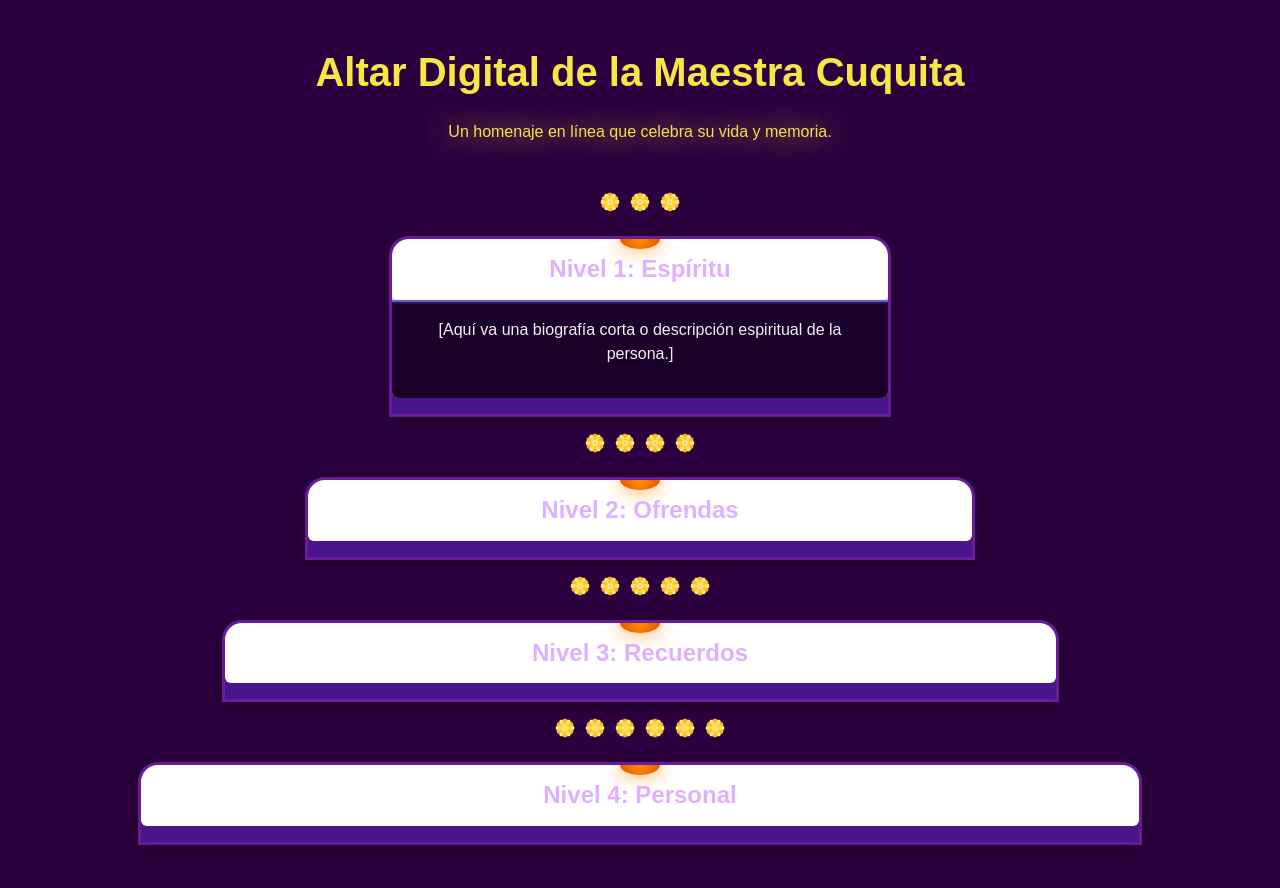
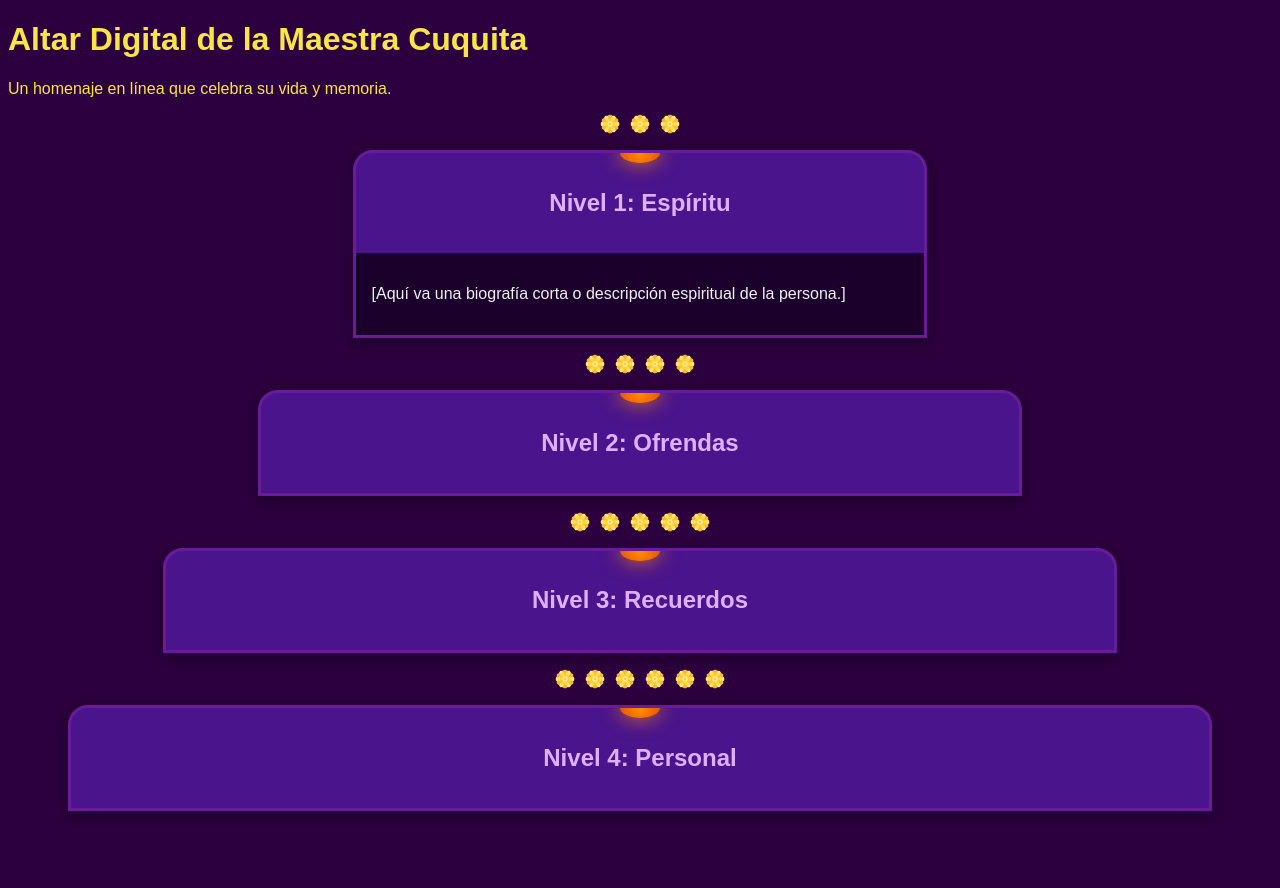
Before and after one commit to SebastianOrozcoMartinez/Dia-de-muertos, a plain HTML site: page index.html in a window 1280 px wide. Both pictures are taken after a click on the button "Nivel 1: Espíritu". After the commit the page ends 827 px from the top, so only its background shows below. Drawn offline with nearby package versions, Linux system fonts and the light colour scheme.

Commit message:
better GUI

```diff
--- a/index.html
+++ b/index.html
@@ -4,10 +4,6 @@
     <meta charset="UTF-8" />
     <meta name="viewport" content="width=device-width, initial-scale=1.0" />
     <title>Altar Digital - Maestra Cuquita</title>
-    <link
-      href="https://cdn.jsdelivr.net/npm/bootstrap@5.3.2/dist/css/bootstrap.min.css"
-      rel="stylesheet"
-    />
     <link rel="stylesheet" href="style.css" />
   </head>
   <body>
@@ -15,35 +11,21 @@
       <h1 class="mb-4 fw-bold" style="color: #f8e546">
         Altar Digital de la Maestra Cuquita
       </h1>
-      <p class="mb-5 text-flicker-in-glow" style="color: #f8e546">
+      <p class="mb-5" style="color: #f8e546">
         Un homenaje en línea que celebra su vida y memoria.
       </p>
 
-      <div
-        class="accordion d-flex flex-column align-items-center"
-        id="altarAccordion"
-      >
+      <div class="accordion">
         <!-- Nivel 1 -->
         <div class="marigold-line"><span></span><span></span><span></span></div>
-        <div
-          class="altar-level altar-tier-1"
-          data-bs-toggle="collapse"
-          data-bs-target="#nivel1"
-        >
-          <div class="accordion-item border-0 w-100">
+        <div class="altar-level altar-tier-1">
+          <div class="accordion-item">
             <h2 class="accordion-header">
-              <button
-                class="accordion-button collapsed w-100 justify-content-center"
-                type="button"
-              >
+              <button class="accordion-button" type="button">
                 <span class="level-title">Nivel 1: Espíritu</span>
               </button>
             </h2>
-            <div
-              id="nivel1"
-              class="accordion-collapse collapse"
-              data-bs-parent="#altarAccordion"
-            >
+            <div class="accordion-collapse">
               <div class="accordion-body">
                 <p>
                   [Aquí va una biografía corta o descripción espiritual de la
@@ -58,25 +40,14 @@
         <div class="marigold-line">
           <span></span><span></span><span></span><span></span>
         </div>
-        <div
-          class="altar-level altar-tier-2"
-          data-bs-toggle="collapse"
-          data-bs-target="#nivel2"
-        >
-          <div class="accordion-item border-0 w-100">
+        <div class="altar-level altar-tier-2">
+          <div class="accordion-item">
             <h2 class="accordion-header">
-              <button
-                class="accordion-button collapsed w-100 justify-content-center"
-                type="button"
-              >
+              <button class="accordion-button" type="button">
                 <span class="level-title">Nivel 2: Ofrendas</span>
               </button>
             </h2>
-            <div
-              id="nivel2"
-              class="accordion-collapse collapse"
-              data-bs-parent="#altarAccordion"
-            >
+            <div class="accordion-collapse">
               <div class="accordion-body">
                 <p>[Comida, bebidas, objetos o pasatiempos favoritos.]</p>
               </div>
@@ -88,25 +59,14 @@
         <div class="marigold-line">
           <span></span><span></span><span></span><span></span><span></span>
         </div>
-        <div
-          class="altar-level altar-tier-3"
-          data-bs-toggle="collapse"
-          data-bs-target="#nivel3"
-        >
-          <div class="accordion-item border-0 w-100">
+        <div class="altar-level altar-tier-3">
+          <div class="accordion-item">
             <h2 class="accordion-header">
-              <button
-                class="accordion-button collapsed w-100 justify-content-center"
-                type="button"
-              >
+              <button class="accordion-button" type="button">
                 <span class="level-title">Nivel 3: Recuerdos</span>
               </button>
             </h2>
-            <div
-              id="nivel3"
-              class="accordion-collapse collapse"
-              data-bs-parent="#altarAccordion"
-            >
+            <div class="accordion-collapse">
               <div class="accordion-body">
                 <p>[Imágenes, anécdotas o mensajes de familiares y amigos.]</p>
               </div>
@@ -119,25 +79,14 @@
           <span></span><span></span><span></span><span></span><span></span
           ><span></span>
         </div>
-        <div
-          class="altar-level altar-tier-4"
-          data-bs-toggle="collapse"
-          data-bs-target="#nivel4"
-        >
-          <div class="accordion-item border-0 w-100">
+        <div class="altar-level altar-tier-4">
+          <div class="accordion-item">
             <h2 class="accordion-header">
-              <button
-                class="accordion-button collapsed w-100 justify-content-center"
-                type="button"
-              >
+              <button class="accordion-button" type="button">
                 <span class="level-title">Nivel 4: Personal</span>
               </button>
             </h2>
-            <div
-              id="nivel4"
-              class="accordion-collapse collapse"
-              data-bs-parent="#altarAccordion"
-            >
+            <div class="accordion-collapse">
               <div class="accordion-body">
                 <p>
                   [Espacio libre para incluir lo que desees: pensamientos, notas
@@ -150,15 +99,17 @@
       </div>
     </div>
 
-    <script src="https://cdn.jsdelivr.net/npm/bootstrap@5.3.2/dist/js/bootstrap.bundle.min.js"></script>
+    <script>
+      document.querySelectorAll(".accordion-button").forEach((button) => {
+        button.addEventListener("click", () => {
+          const accordionCollapse = button.parentElement.nextElementSibling;
 
-    <script>
-      document.querySelectorAll(".altar-level").forEach((altar) => {
-        altar.addEventListener("click", function (e) {
-          if (!e.target.closest(".accordion-button")) {
-            const button = this.querySelector(".accordion-button");
+          button.classList.toggle("active");
 
-            button.click();
+          if (button.classList.contains("active")) {
+            accordionCollapse.style.maxHeight = accordionCollapse.scrollHeight + "px";
+          } else {
+            accordionCollapse.style.maxHeight = 0;
           }
         });
       });
--- a/style.css
+++ b/style.css
@@ -2,21 +2,18 @@ body {
   background-color: #2c003e; /* Deep purple */
   font-family: 'Poppins', sans-serif;
   color: #f0f0f0; /* Light text */
-  transition: background-color 0.5s ease, color 0.5s ease;
 }
 
 .altar-level {
   border: 3px solid #6a1b9a; /* Darker purple border */
   border-radius: 20px 20px 0 0;
   margin: 1rem auto;
-  transition: box-shadow 0.5s ease, transform 0.5s ease, background-color 0.5s ease, border-color 0.5s ease;
+  transition: transform 0.3s ease, background-color 0.3s ease;
   background-color: #4a148c; /* Medium purple */
   box-shadow: 0 4px 15px rgba(0,0,0,0.4);
   cursor: pointer;
   position: relative;
   overflow: hidden;
-  min-height: 80px; /* Base height when collapsed */
-  padding-bottom: 1rem;
 }
 
 .altar-level::before {
@@ -30,13 +27,11 @@ body {
   background: radial-gradient(circle, #ff8f00 0%, #e65100 100%); /* Orange glow */
   border-radius: 50%;
   box-shadow: 0 0 20px rgba(255, 143, 0, 0.8);
-  transition: background 0.5s ease, box-shadow 0.5s ease;
 }
 
 .altar-level:hover {
-  box-shadow: 0 10px 30px rgba(255, 143, 0, 0.5);
-  transform: translateY(-10px) scale(1.02);
-  animation: pulse 1.5s infinite;
+  transform: translateY(-5px) scale(1.01);
+  animation: pulse 2s infinite;
 }
 
 .altar-tier-1 {
@@ -71,13 +66,36 @@ body {
   }
 }
 
-.accordion-button::after {
-  display: none;
+.accordion-button {
+  background: none;
+  border: none;
+  box-shadow: none;
+  color: #f0f0f0;
+  width: 100%;
+  text-align: center;
+  padding: 1rem;
+  font-size: 1.5rem;
+  font-weight: bold;
+  cursor: pointer;
 }
-.accordion-button { background: none; border: none; box-shadow: none; transition: background-color 0.5s ease, color 0.5s ease; color: #f0f0f0; }
-.accordion-collapse { background-color: #1a002a; /* Very dark purple, almost black */ border-top: 2px solid #ab47bc; overflow: hidden; transition: background-color 0.5s ease, border-color 0.5s ease; }
-.accordion-body { color: #f0f0f0; }
-.level-title { font-size: 1.5rem; font-weight: bold; color: #e0b0ff; /* Lighter purple for title */ transition: color 0.5s ease; }
+
+.accordion-collapse {
+  max-height: 0;
+  overflow: hidden;
+  transition: max-height 0.5s ease-in-out;
+}
+
+.accordion-body {
+  padding: 1rem;
+  color: #f0f0f0;
+  background-color: #1a002a;
+}
+
+.level-title {
+  font-size: 1.5rem;
+  font-weight: bold;
+  color: #e0b0ff; /* Lighter purple for title */
+}
 
 /* Decorations */
 .marigold-line {
@@ -97,28 +115,12 @@ body {
   background-position: center;
 }
 
-/* Flicker-in-glow Animation */
-.text-flicker-in-glow {
-  animation: text-flicker-in-glow 4s linear infinite both;
-}
-
-@keyframes text-flicker-in-glow {
-  0%, 100% {
-    opacity: 1;
-    text-shadow: 0 0 30px #f8e546, 0 0 50px #f8e546, 0 0 70px #f8e546, 0 0 90px #f8e546, 0 0 120px #f8e546;
-  }
-  50% {
-    opacity: 0.8;
-    text-shadow: 0 0 10px #f8e546, 0 0 20px #f8e546, 0 0 30px #f8e546, 0 0 40px #f8e546, 0 0 50px #f8e546;
-  }
-}
-
 @keyframes pulse {
   0% {
     box-shadow: 0 4px 15px rgba(0,0,0,0.4);
   }
   50% {
-    box-shadow: 0 10px 30px rgba(255, 143, 0, 0.7);
+    box-shadow: 0 6px 20px rgba(255, 143, 0, 0.5);
   }
   100% {
     box-shadow: 0 4px 15px rgba(0,0,0,0.4);
```
